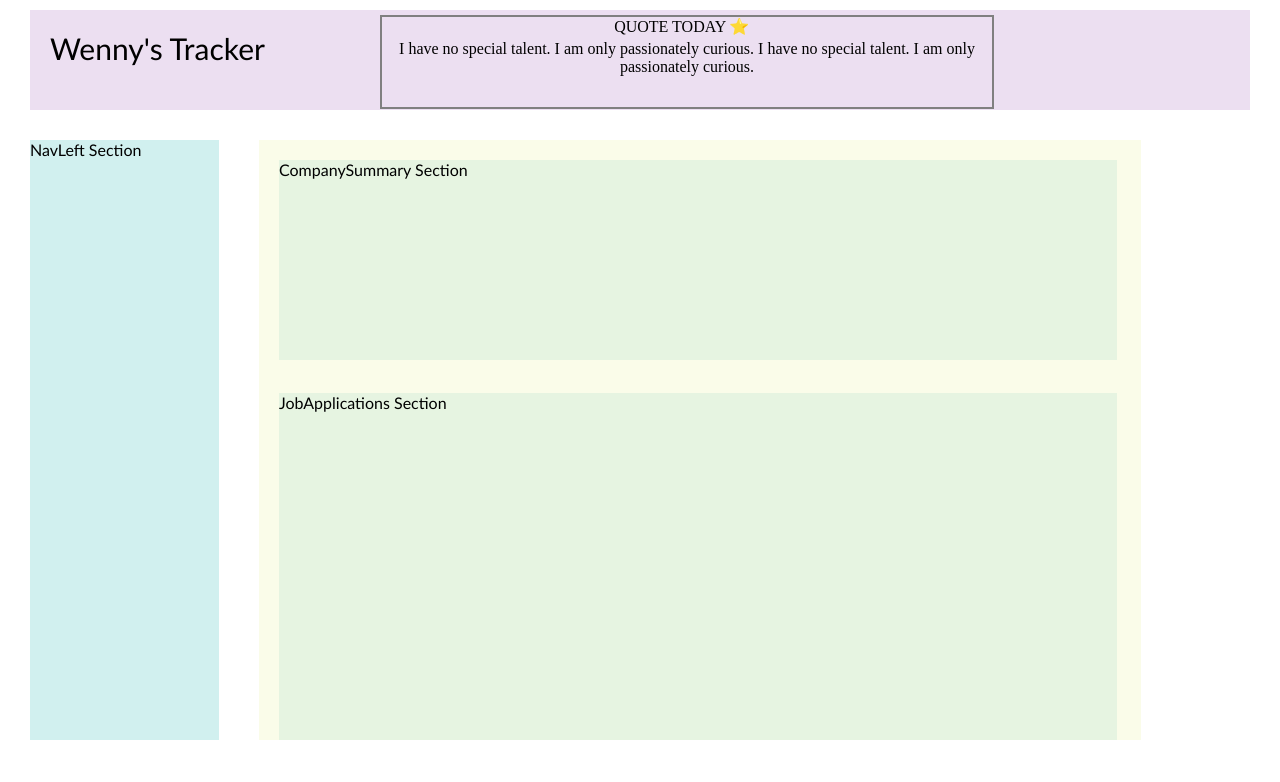
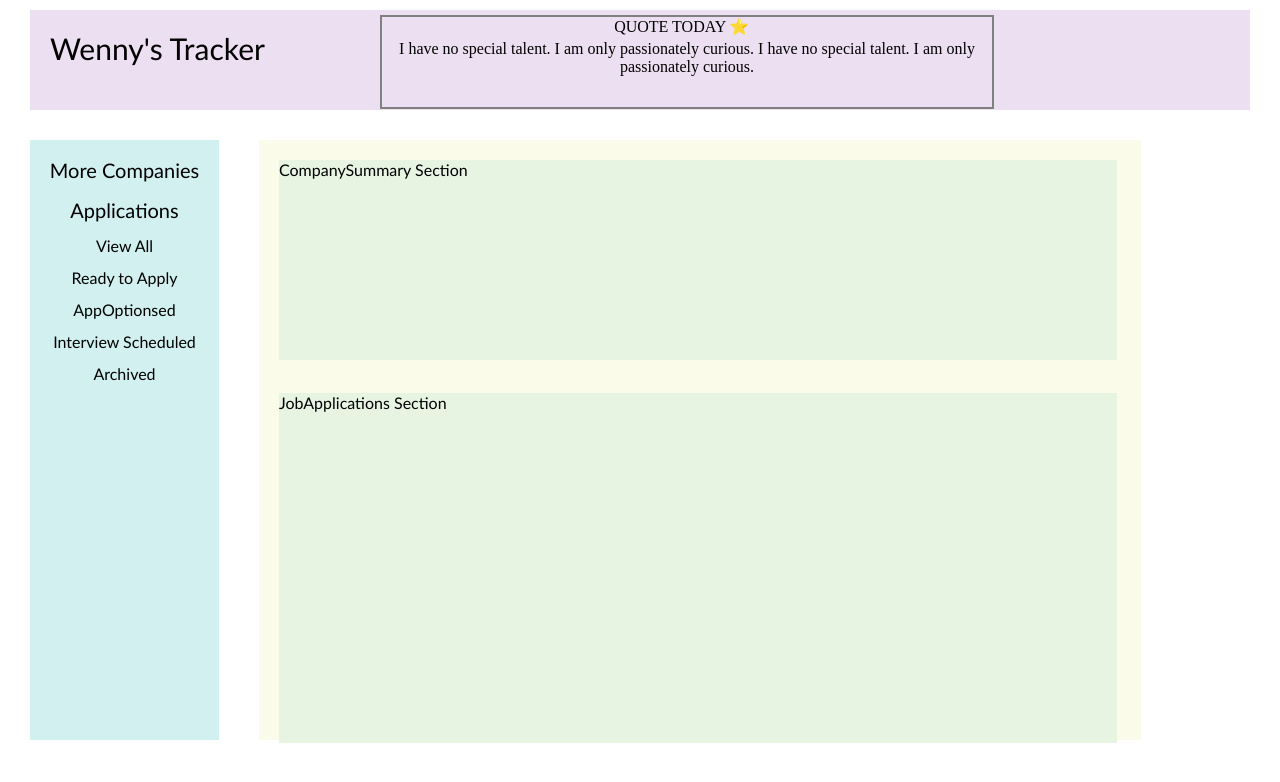
Before and after one commit to WennyXiong/MVP, a React app: page / in a window 1280 px wide. Shown: the top 782 px of the page. Built offline with nearby package versions, Linux system fonts and the light colour scheme; the HTML template or start-up script is replaced by a standard one.

Commit message:
NavLeft: fill out content

```diff
--- a/client/src/components/NavLeft.jsx
+++ b/client/src/components/NavLeft.jsx
@@ -1,12 +1,40 @@
 import React, { useState, useEffect } from 'react';
 import Sections from '../styles/Sections.jsx';
+import NL from '../styles/NL.jsx';
 
 const NavLeft = () => {
   console.log('something');
 
   return (
     <Sections.NavLeft>
-      NavLeft Section
+      <NL.Div>
+        <NL.Span>
+          More Companies
+        </NL.Span>
+        <br />
+        <NL.Span>
+          Applications
+        </NL.Span>
+        <br />
+        <NL.Applications>
+          <NL.Options>
+            View All
+          </NL.Options>
+          <NL.Options>
+            Ready to Apply
+          </NL.Options>
+          <NL.Options>
+            AppOptionsed
+          </NL.Options>
+          <NL.Options>
+            Interview Scheduled
+          </NL.Options>
+          <NL.Options>
+            Archived
+          </NL.Options>
+
+        </NL.Applications>
+      </NL.Div>
     </Sections.NavLeft>
   );
 };
--- /dev/null
+++ b/client/src/styles/NL.jsx
@@ -0,0 +1,30 @@
+import styled from 'styled-components';
+
+const NL = {
+  Div: styled.div`
+    margin: 10px;
+    line-height: 2;
+    text-align: center;
+  `,
+  Span: styled.span`
+    font-size: 20px;
+
+    &:hover {
+      font-weight: 600;
+      cursor: pointer;
+    }
+  `,
+  Applications: styled.div`
+    position: relative;
+    margin: 0px;
+  `,
+  Options: styled.div`
+
+    &:hover {
+      font-weight: 600;
+      cursor: pointer;
+    }
+  `,
+};
+
+export default NL;
--- a/client/src/styles/NT.jsx
+++ b/client/src/styles/NT.jsx
@@ -34,6 +34,10 @@ const NT = {
     margin-left: 3px;
     width: 5%;
     height: 25%;
+
+    &:hover {
+      cursor: pointer;
+    }
   `,
 };
 
--- a/client/src/styles/Sections.jsx
+++ b/client/src/styles/Sections.jsx
@@ -22,7 +22,7 @@ const Sections = {
     height: 600px;
     float: left;
     margin: 20px;
-    overflow: hidden;
+    overflow: visible;
     background-color: #fafce9;
   `,
   CompanySummary: styled.div`
```
